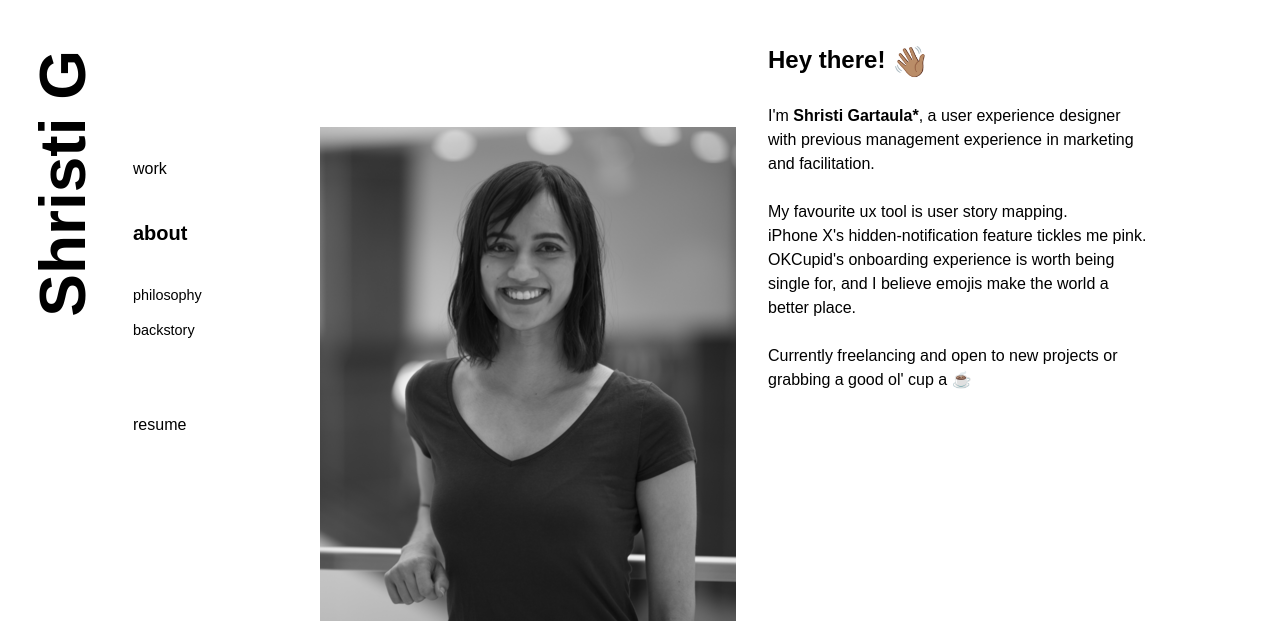
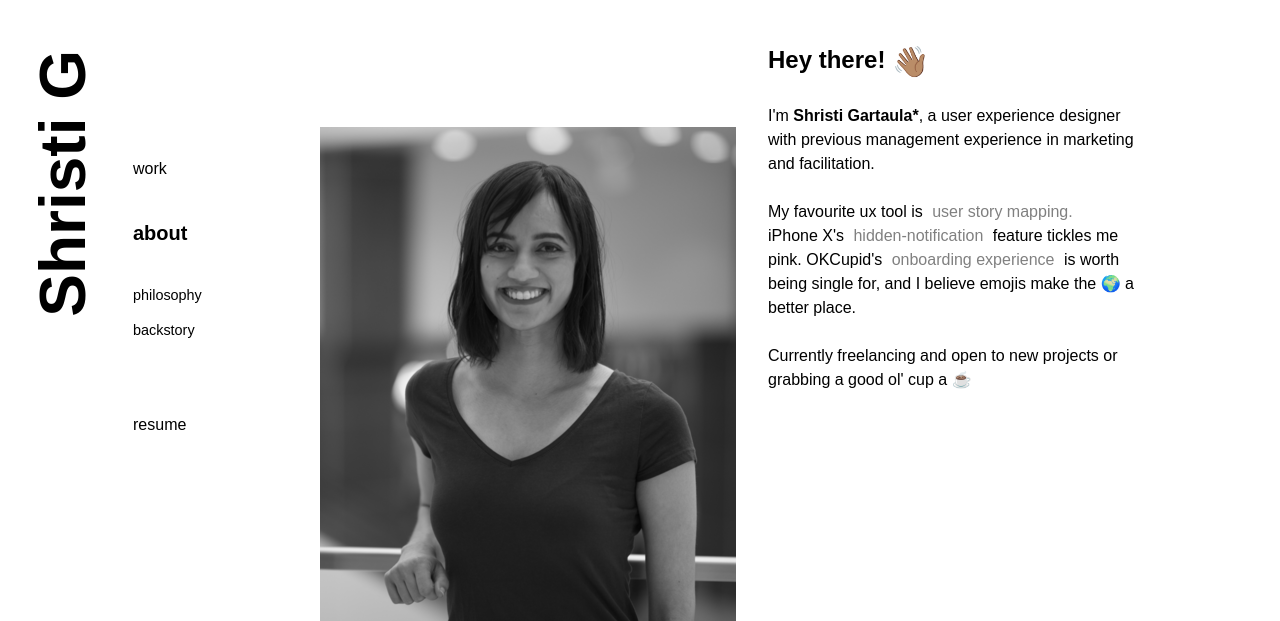
Before and after one commit to 1shristi/1shristi.github.io, a plain HTML site: page about.html in a window 1280 px wide. Shown: the top 621 px of the page. Drawn offline with nearby package versions, Linux system fonts and the light colour scheme.

Commit message:
Oops, forgot links

```diff
--- a/about.html
+++ b/about.html
@@ -49,9 +49,9 @@
                             I'm <strong>Shristi Gartaula*</strong>, a user experience designer with previous management experience
                             in marketing and facilitation.
                             <br><br>
-                            My favourite ux tool is user story mapping.
+                            My favourite ux tool is <a href="https://www.amazon.com/User-Story-Mapping-Discover-Product/dp/1491904909/ref=as_sl_pc_qf_sp_asin_til?tag=jefpatass-20&linkCode=w00&linkId=NX2UXYQEFAANOFPO&creativeASIN=1491904909">user story mapping. </a>
                             <br>
-                            iPhone X's hidden-notification feature tickles me pink. OKCupid's onboarding experience is worth being single for, and I believe emojis make the world a better place.
+                            iPhone X's <a href="https://stratechery.com/2017/apple-at-its-best/">hidden-notification</a> feature tickles me pink. OKCupid's <a href="https://www.okcupid.com/">onboarding experience</a> is worth being single for, and I believe emojis make the &#x1F30D a better place.
                         </p><br>
 
                         <p>Currently freelancing and open to new projects or grabbing a good ol' cup a &#x2615</p>
```
